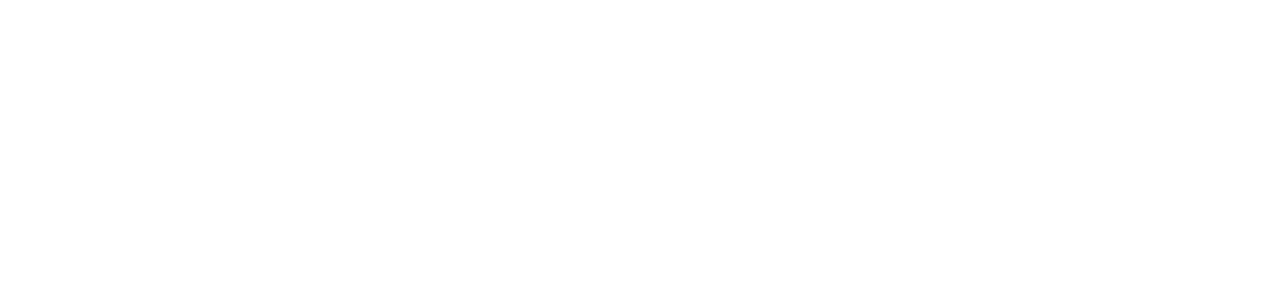
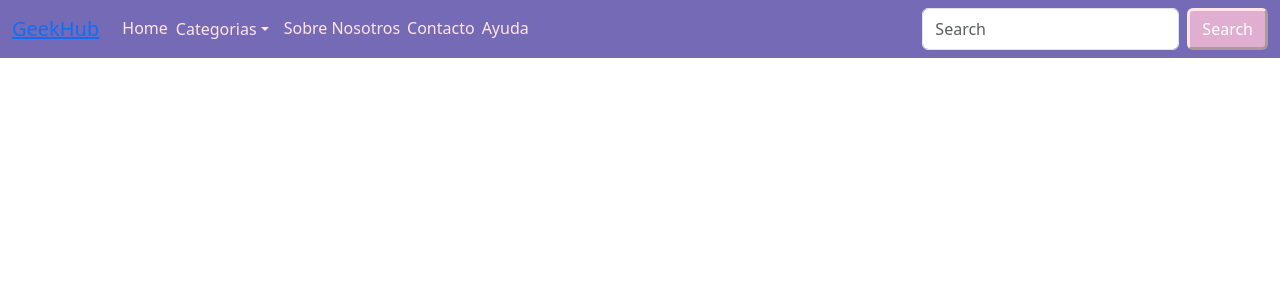
Before and after one commit to yesminalina/geekhub-marketplace, a React (Vite) app in the folder CLIENT/: page / in a window 1280 px wide. Shown: the top 300 px of the page. Built offline with nearby package versions, Linux system fonts and the light colour scheme.

Commit message:
Fix minor details

```diff
--- a/CLIENT/index.html
+++ b/CLIENT/index.html
@@ -4,7 +4,7 @@
     <meta charset="UTF-8" />
     <link rel="icon" type="image/svg+xml" href="/vite.svg" />
     <meta name="viewport" content="width=device-width, initial-scale=1.0" />
-    <title>MarketPlace</title>
+    <title>GeekHub</title>
   </head>
   <body>
     <div id="root"></div>
--- a/CLIENT/package.json
+++ b/CLIENT/package.json
@@ -5,7 +5,7 @@
   "type": "module",
   "eslintConfig": {
     "extends": [
-      "CLIENT/node_modules/standard/eslintrc.json"
+      "./node_modules/standard/eslintrc.json"
     ]
   },
   "scripts": {
--- a/CLIENT/src/App.jsx
+++ b/CLIENT/src/App.jsx
@@ -1,11 +1,13 @@
 import { BrowserRouter, Route, Routes } from 'react-router-dom'
 import { ToastContainer } from 'react-toastify'
-import { Cart, Catalogue, Favorites, Home, Login, MyProducts, Payment, ProductDetails, Profile, Register, NotFound } from './views/indexViews.js'
+import { Cart, Catalogue, Favorites, Home, Login, MyProducts, Payment, ProductDetails, Profile, Register, NotFound, AboutUs, Help, Contact } from './views/indexViews.js'
+import Navigation from './components/navigation/Navigation.jsx'
 
 const App = () => {
   return (
     <>
       <BrowserRouter>
+        <Navigation />
         <Routes>
           <Route path='/' element={<Home />} />
           <Route path='/register' element={<Register />} />
@@ -16,7 +18,10 @@
           <Route path='/cart' element={<Cart />} />
           <Route path='/payment' element={<Payment />} />
           <Route path='/catalogue' element={<Catalogue />} />
-          <Route path='/productdetails' element={<ProductDetails />} />
+          <Route path='/product-details' element={<ProductDetails />} />
+          <Route path='/about-us' element={<AboutUs />} />
+          <Route path='/help' element={<Help />} />
+          <Route path='/contact' element={<Contact />} />
           <Route path='*' element={<NotFound />} />
         </Routes>
         <ToastContainer />
```
Also changed, not shown: CLIENT/src/App.css (deleted).
